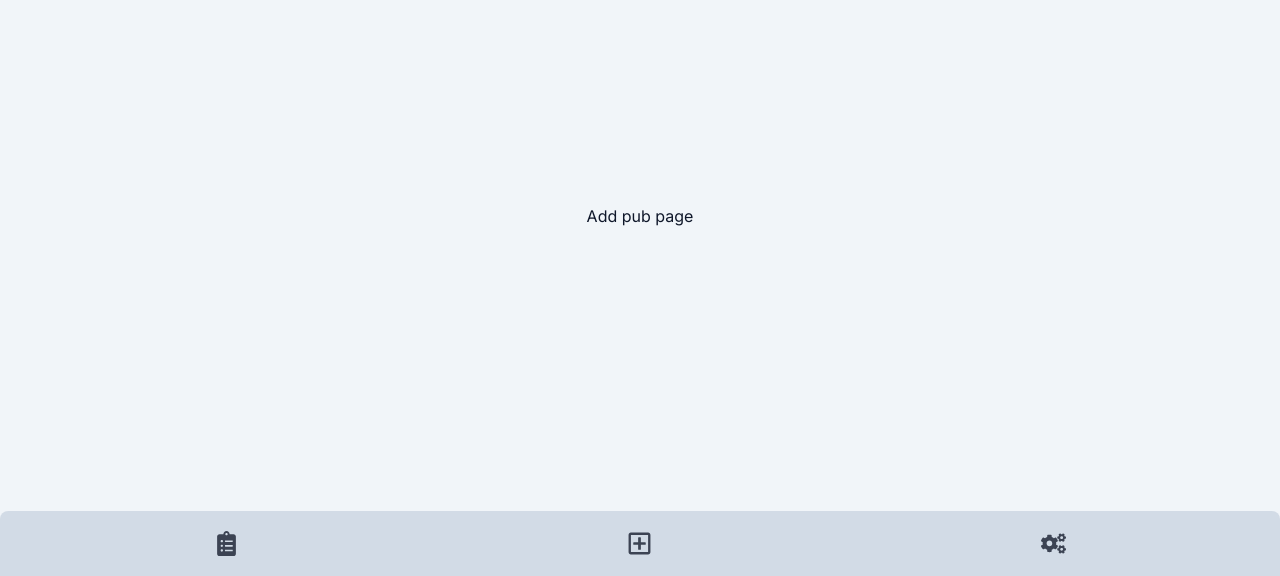
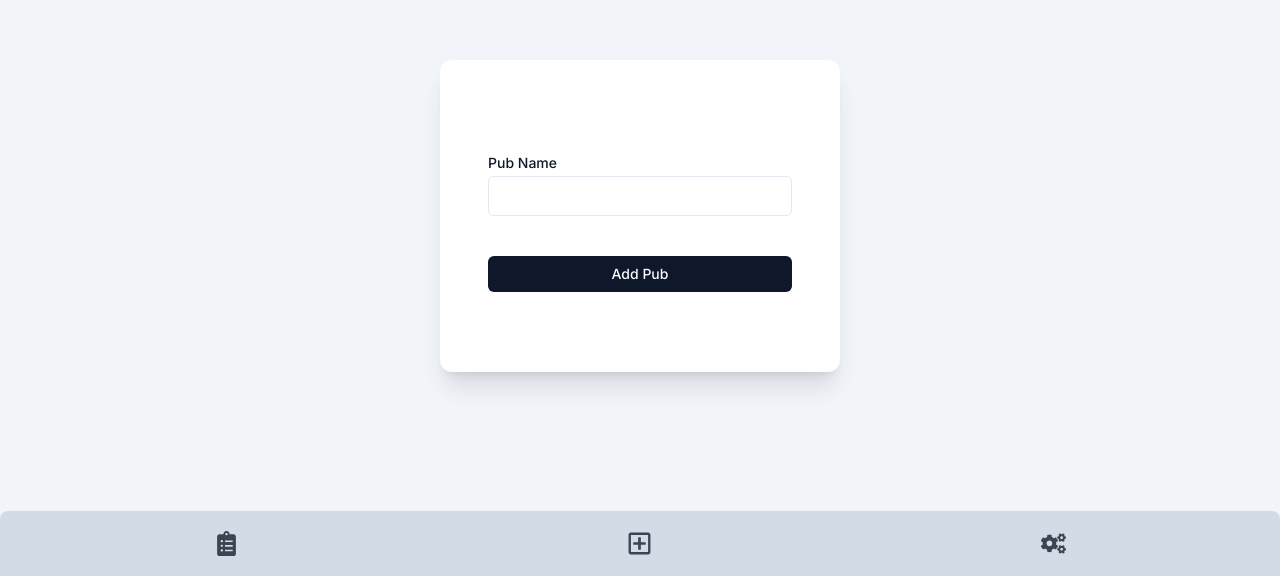
Before and after one commit to GeccoRhiguelNavalta/great-pub-crawl, a Next.js app: page /pub/add in a window 1280 px wide. Shown: the part 224-800 px from the top of the page. Built offline with nearby package versions, Linux system fonts and the light colour scheme.

Commit message:
feat: add new pub page and form created

```diff
--- a/src/app/(app)/pub/add/page.tsx
+++ b/src/app/(app)/pub/add/page.tsx
@@ -1,9 +1,12 @@
 import Layout from "../../../../../components/ui/layout/layout";
+import { PubForm } from "./pubForm";
 
 function Pub() {
   return (
     <div className="h-screen w-screen flex justify-center items-center bg-slate-100">
-      <h1>Add pub page</h1>
+      <div className="flex flex-col justify-center items-center sm:shadow-xl pb-8 pt-12 sm:bg-white rounded-xl space-y-8">
+        <PubForm />
+      </div>
     </div>
   );
 }
--- /dev/null
+++ b/src/app/(app)/pub/add/pubForm.tsx
@@ -0,0 +1,55 @@
+"use client";
+
+import React, { useState } from "react";
+import { Label } from "../../../../../components/ui/label/label";
+import { Input } from "../../../../../components/ui/input/input";
+import { Alert } from "../../../../../components/ui/alert/alert";
+import { Button } from "../../../../../components/ui/button/button";
+
+export const PubForm = () => {
+  const [pubName, setPubName] = useState("");
+  const [error, setError] = useState<string | null>(null);
+
+  const onSubmit = async (e: React.FormEvent) => {
+    e.preventDefault();
+    console.log("added pub!");
+    try {
+      const res = await fetch(`/api/pubs`, {
+        method: "POST",
+        headers: {
+          "Content-Type": "application/json",
+        },
+        body: JSON.stringify({
+          name: pubName,
+        }),
+      });
+      if (res.ok) {
+        setPubName("");
+      } else {
+        setError((await res.json()).error);
+      }
+    } catch (error: any) {
+      setError(error?.message);
+    }
+  };
+
+  return (
+    <form onSubmit={onSubmit} className="p-12 space-y-10 w-full sm:w-[400px]">
+      <div className="grid w-full items-center gap-1.5">
+        <Label htmlFor="pubName">Pub Name</Label>
+        <Input
+          value={pubName}
+          onChange={(e) => setPubName(e.target.value)}
+          id="name"
+          type="name"
+        />
+      </div>
+      {error && <Alert>{error}</Alert>}
+      <div className="w-full">
+        <Button className="w-full" size="sm" onClick={onSubmit}>
+          Add Pub
+        </Button>
+      </div>
+    </form>
+  );
+};
```
